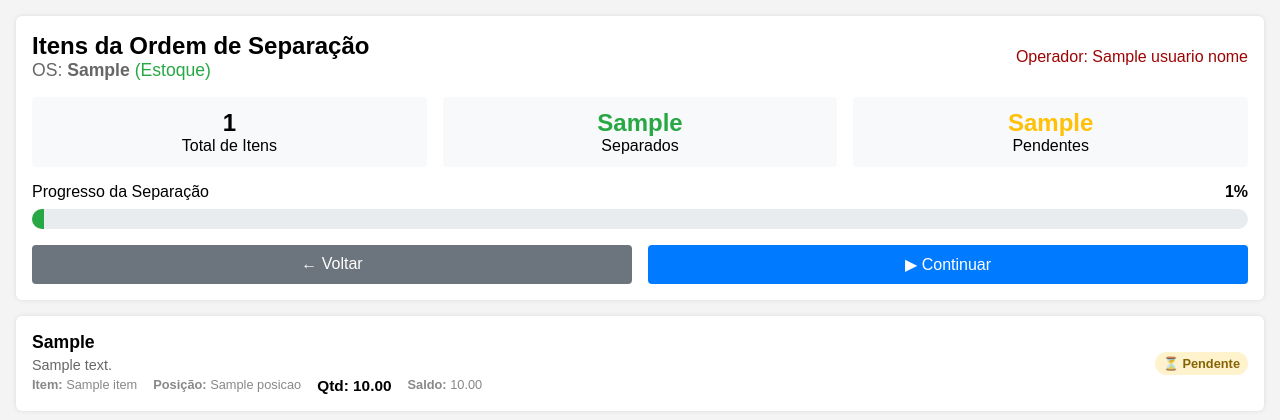
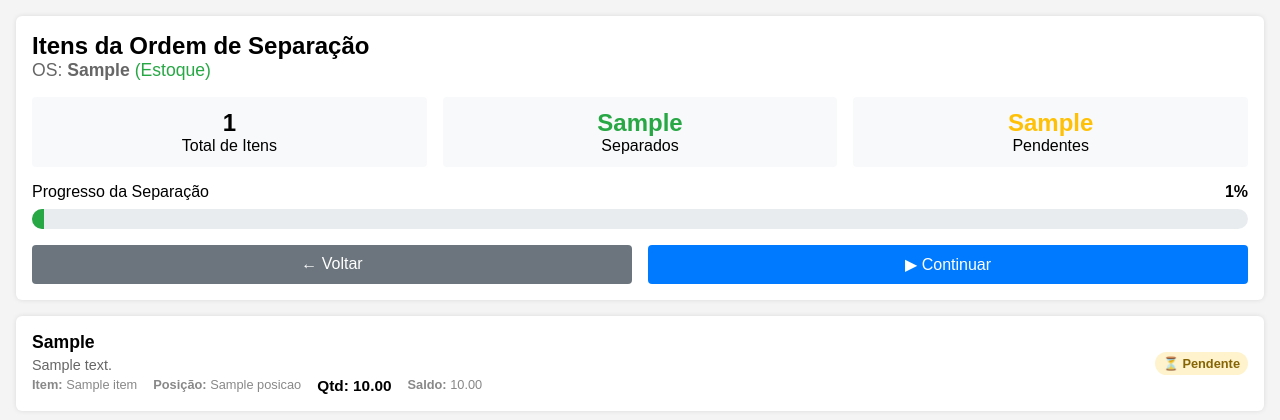
Before and after one commit to renanteste/motoman, a FastAPI app: template src/mrb/coletores/templates/itens_ordem_separacao.html in a window 1280 px wide. Shown: the top 420 px of the page. Run offline with FastAPI, Linux system fonts and the light colour scheme; the template is opened without the code that fills it: most values are stand-ins (such as "Sample title", 1, 10 or a date in 2020); parts of the project's set-up code (start-up, migrations or seed data) failed here and were passed over.

Commit message:
Retirada operador na tela de itens_separacao

```diff
--- a/src/mrb/coletores/templates/itens_ordem_separacao.html
+++ b/src/mrb/coletores/templates/itens_ordem_separacao.html
@@ -163,9 +163,10 @@
                 </div>
                 </div>
 
-            <div style="text-align: right;">
+            <!--<div style="text-align: right;">
                 <div style="color: #9e0303;">Operador: {{ usuario_nome }}</div>
             </div>
+            -->
         </div>
 
         <div class="stats">
```
